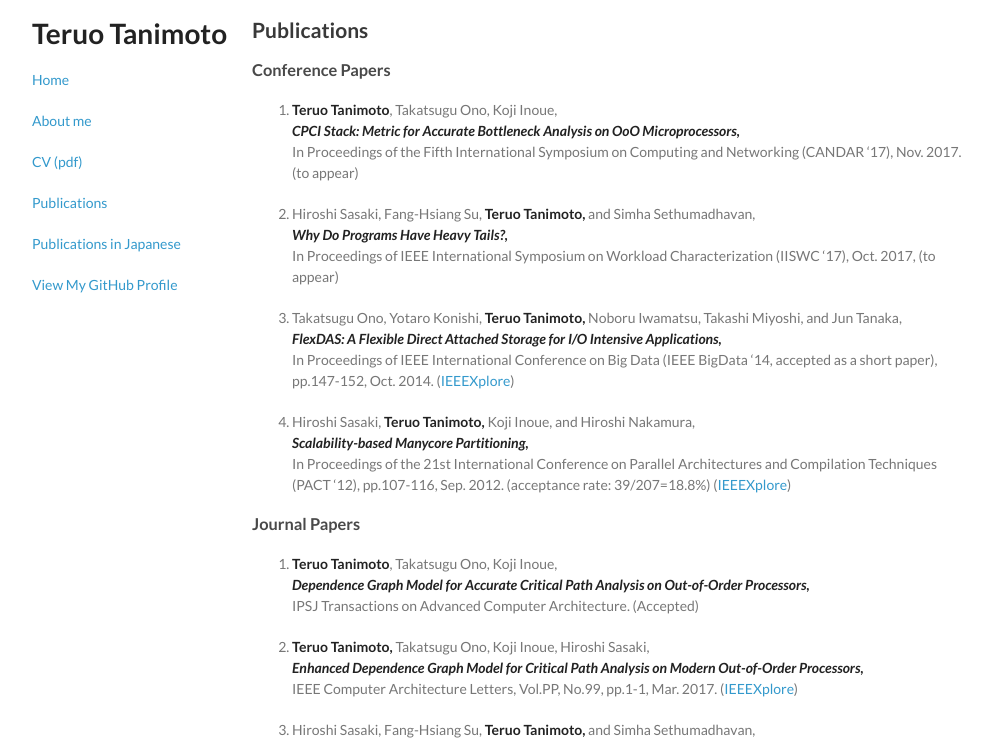
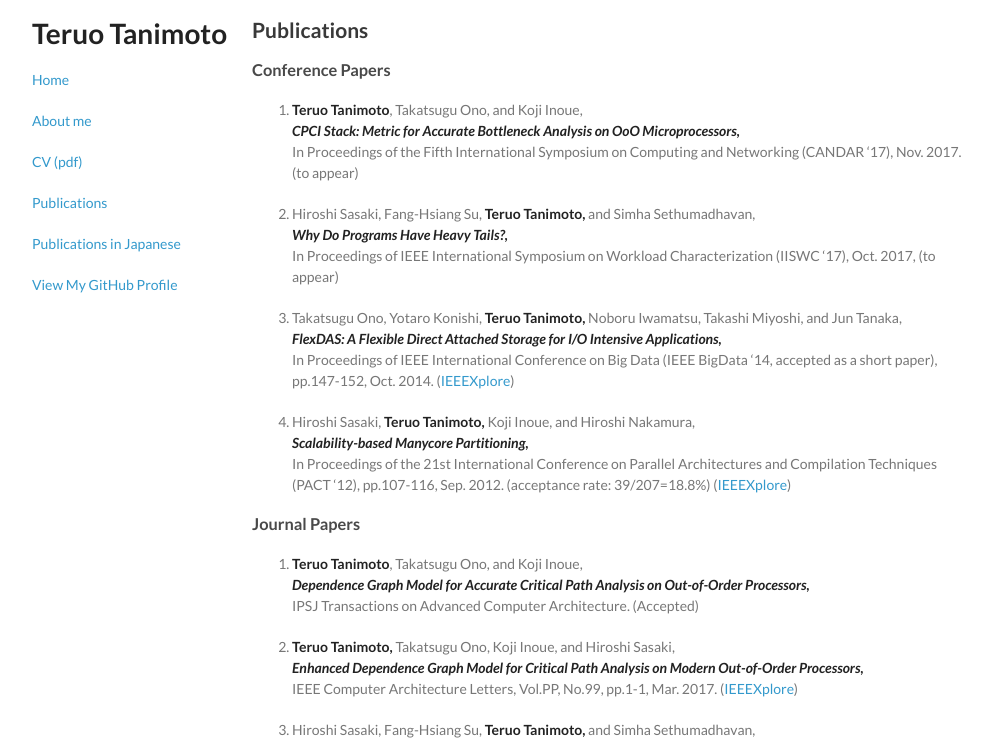
Before and after one commit to teruo41/teruo41.github.io, a Jekyll site: the page built from pubse.md, in a window 1280 px wide and 1157 px high. Shown: the top 743 px of the window, without its empty margins (138-1133 px from the left). Built offline with Jekyll 4.4.1, drawn with Linux system fonts in a browser that asks for light colours.

Commit message:
Minor update

```diff
--- a/pubse.md
+++ b/pubse.md
@@ -7,7 +7,7 @@ title: Publications
 
 ### Conference Papers
 
-0. __Teruo Tanimoto__, Takatsugu Ono, Koji Inoue,
+0. __Teruo Tanimoto__, Takatsugu Ono, and Koji Inoue,
    ***CPCI Stack: Metric for Accurate Bottleneck Analysis on OoO Microprocessors,***
    In Proceedings of the Fifth International Symposium on Computing and Networking (CANDAR '17), Nov. 2017. (to appear)<!-- (acceptance rate: 25/73=34.2%)-->
 
@@ -33,11 +33,11 @@ title: Publications
 
 ### Journal Papers
 
-0. __Teruo Tanimoto__, Takatsugu Ono, Koji Inoue,
+0. __Teruo Tanimoto__, Takatsugu Ono, and Koji Inoue,
    ***Dependence Graph Model for Accurate Critical Path Analysis on Out-of-Order Processors,***
    IPSJ Transactions on Advanced Computer Architecture. (Accepted)
 
-0. __Teruo Tanimoto,__ Takatsugu Ono, Koji Inoue, Hiroshi Sasaki,
+0. __Teruo Tanimoto,__ Takatsugu Ono, Koji Inoue, and Hiroshi Sasaki,
    ***Enhanced Dependence Graph Model for Critical Path Analysis on Modern Out-of-Order Processors,***
    IEEE Computer Architecture Letters, Vol.PP, No.99, pp.1-1, Mar. 2017.
    ([IEEEXplore](http://ieeexplore.ieee.org/document/7882625/))
```
